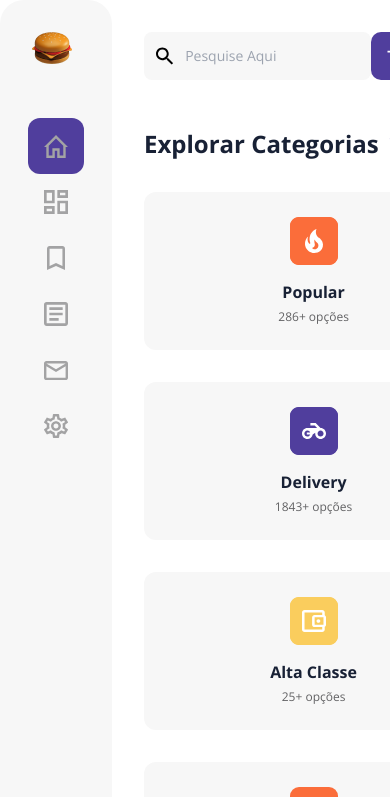
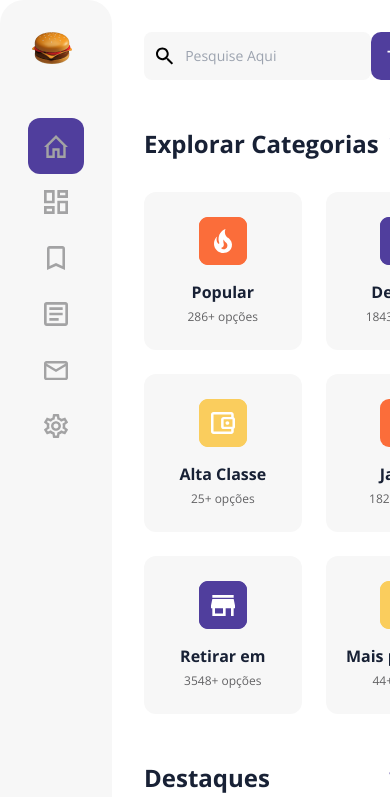
Before and after one commit to lipersilva/delivery-app, a Next.js app: page / in a window 390 px wide. Shown: the top 797 px of the page. Built offline with nearby package versions, Linux system fonts and the light colour scheme.

Commit message:
feat: ajustes de responsividade

```diff
--- a/components/categories/styles.module.css
+++ b/components/categories/styles.module.css
@@ -24,5 +24,8 @@
 }
 
 .container {
+  @apply grid gap-6 grid-cols-2 md:grid-cols-3 lg:grid-cols-6
+}
+/* .container {
   @apply flex gap-8 justify-between flex-col md:flex-row;
-}
+} */
```
